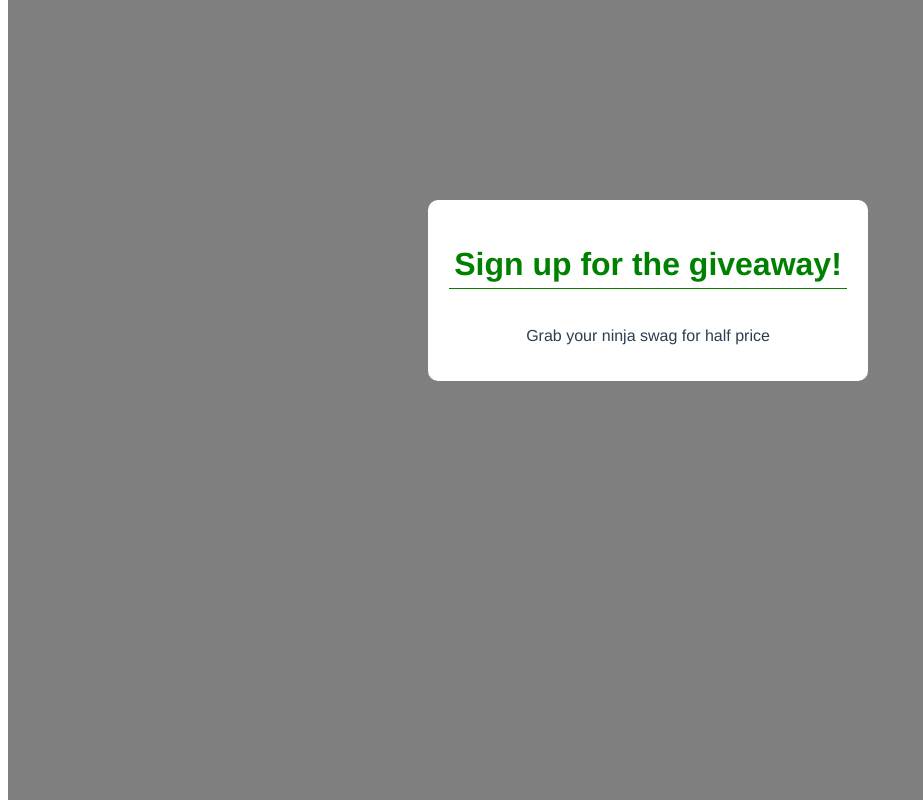
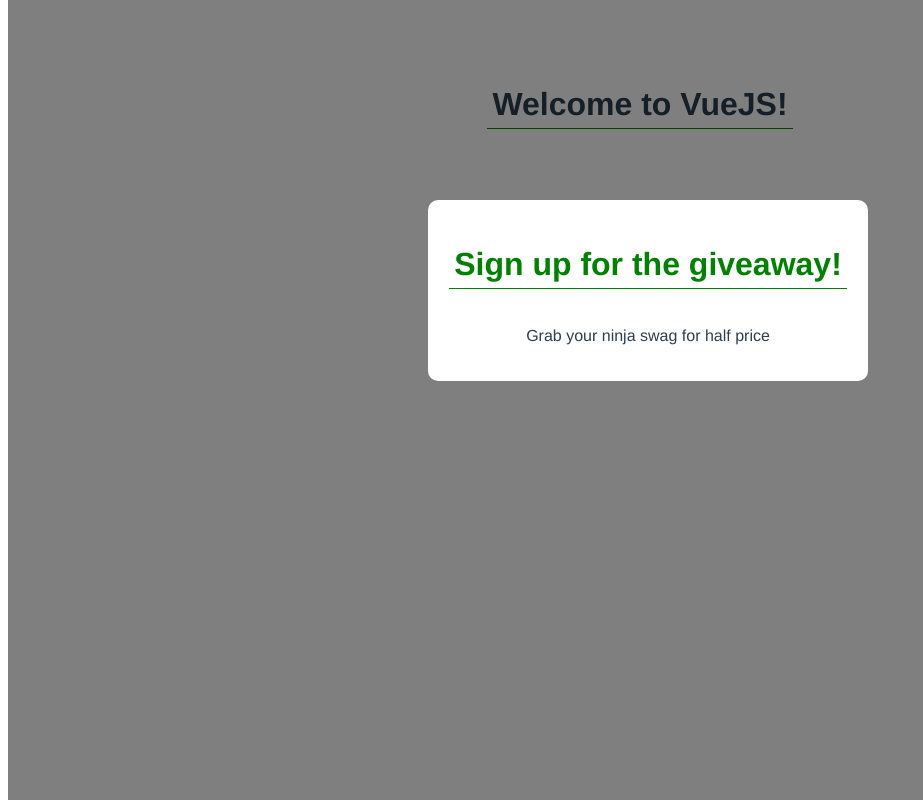
Before and after one commit to sanjuantony/modal-project, a Vue app: page / in a window 1280 px wide. Shown: the whole page, without its empty margins (0-923 px from the left). Built offline with nearby package versions, Linux system fonts and the light colour scheme.

Commit message:
updated App.vue to include the {{title}}

```diff
--- a/src/App.vue
+++ b/src/App.vue
@@ -3,9 +3,9 @@
   <img alt="Vue logo" src="./assets/logo.png">
   <HelloWorld msg="Welcome to Your Vue.js App"/>
 -->
+
+<h1>{{title}}</h1>
 <!--
-<h1>{{title}}</h1>
-
 <br>
 <input type="text" ref="txt" width="100px">
 <button @click="handleClick">Click Me</button>
```
Also changed, not shown: 1 other file (tests, documents, lock files or other folders).
